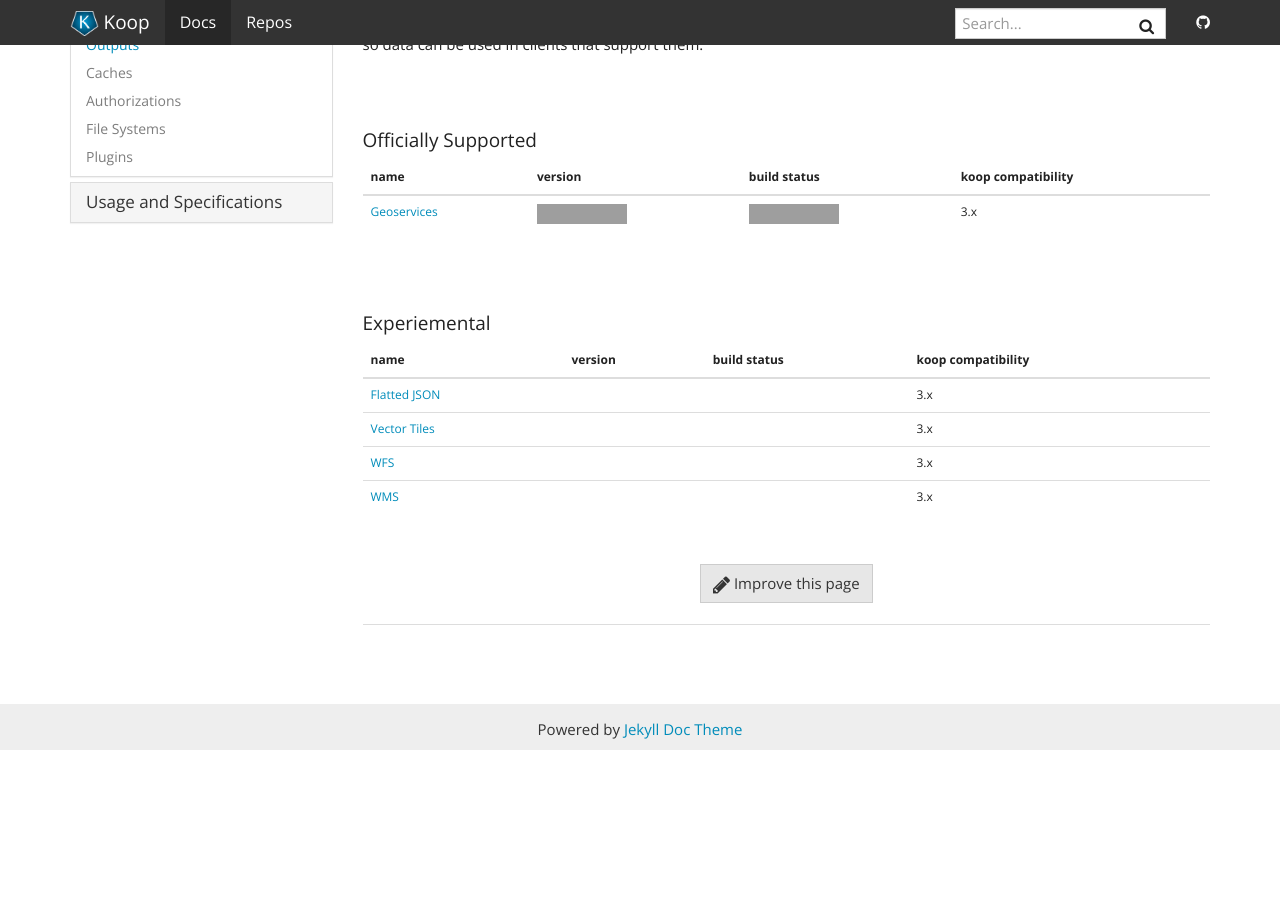
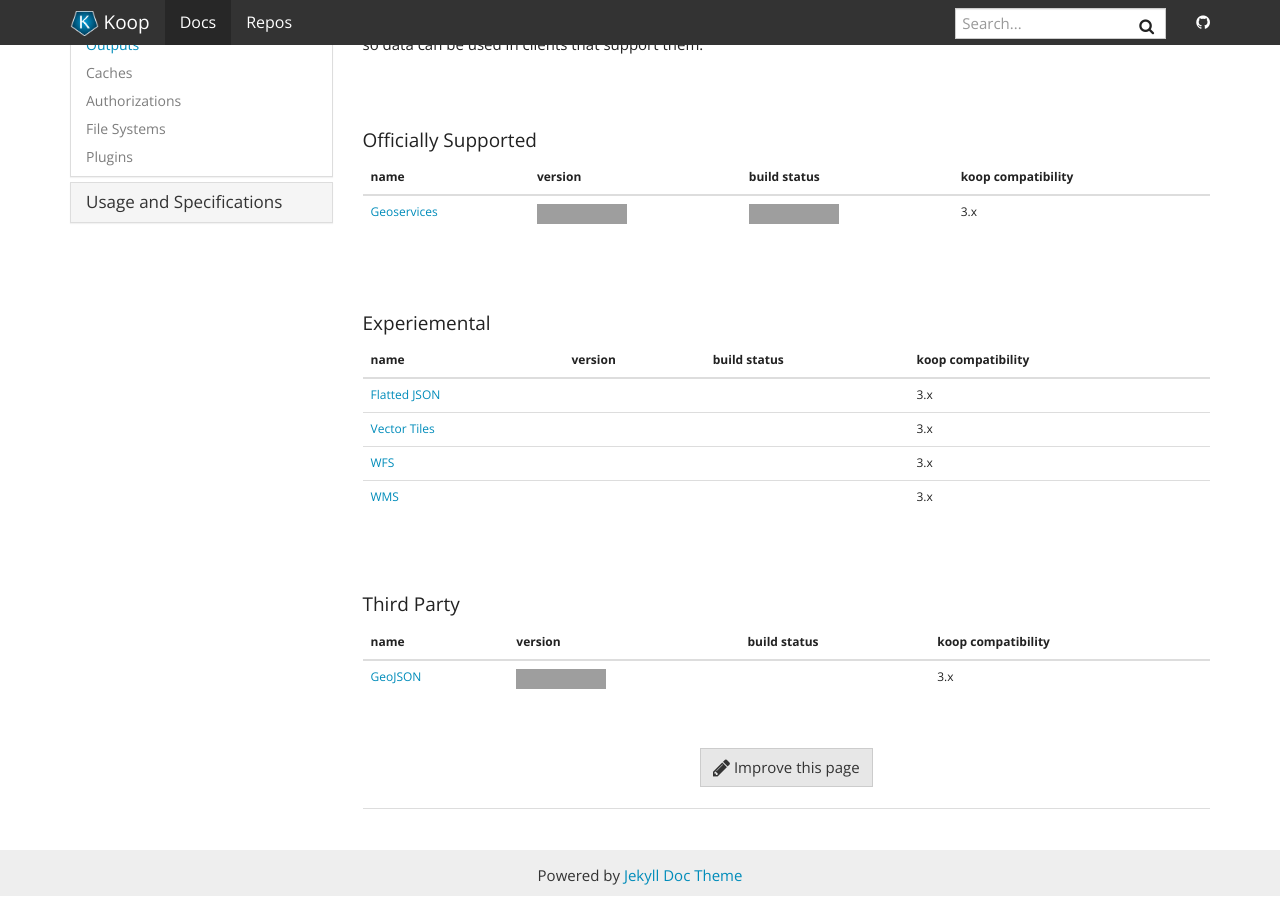
Before and after one commit to koopjs/koopjs.github.io, a Jekyll site: the page built from _docs/available-plugins/outputs.md, in a window 1280 px wide and 900 px high, scrolled down 150 px. Built offline with Jekyll 4.4.1, drawn with Linux system fonts in a browser that asks for light colours; nearby versions of some CDN libraries; before the commit the page ends 905 px from its top, so only the background shows below that; grey boxes are pictures that could not be loaded.

Commit message:
Update outputs.md (#53)

```diff
--- a/_docs/available-plugins/outputs.md
+++ b/_docs/available-plugins/outputs.md
@@ -21,3 +21,10 @@
 |[Vector Tiles](https://github.com/koopjs/koop-output-vector-tiles)||| 3.x |
 |[WFS](https://github.com/koopjs/koop-output-wfs)||| 3.x |
 |[WMS](https://github.com/koopjs/koop-output-wms)||| 3.x |
+
+<br>
+#### Third Party
+
+| name | version | build status | koop compatibility |
+| --- | --- | --- | --- |
+|[GeoJSON](https://github.com/haoliangyu/koop-output-geojson)| [![npm](https://img.shields.io/npm/v/koop-output-geojson.svg)](https://www.npmjs.com/package/koop-output-geojson) || 3.x |
```
